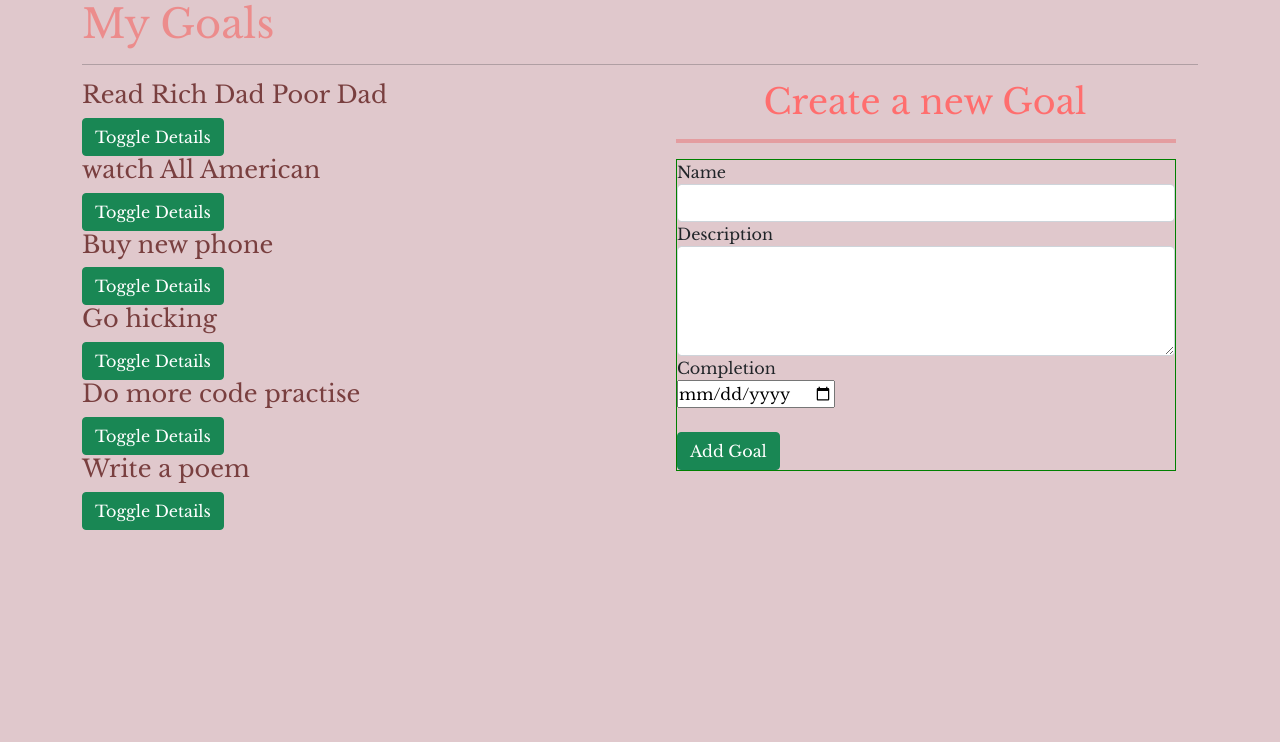
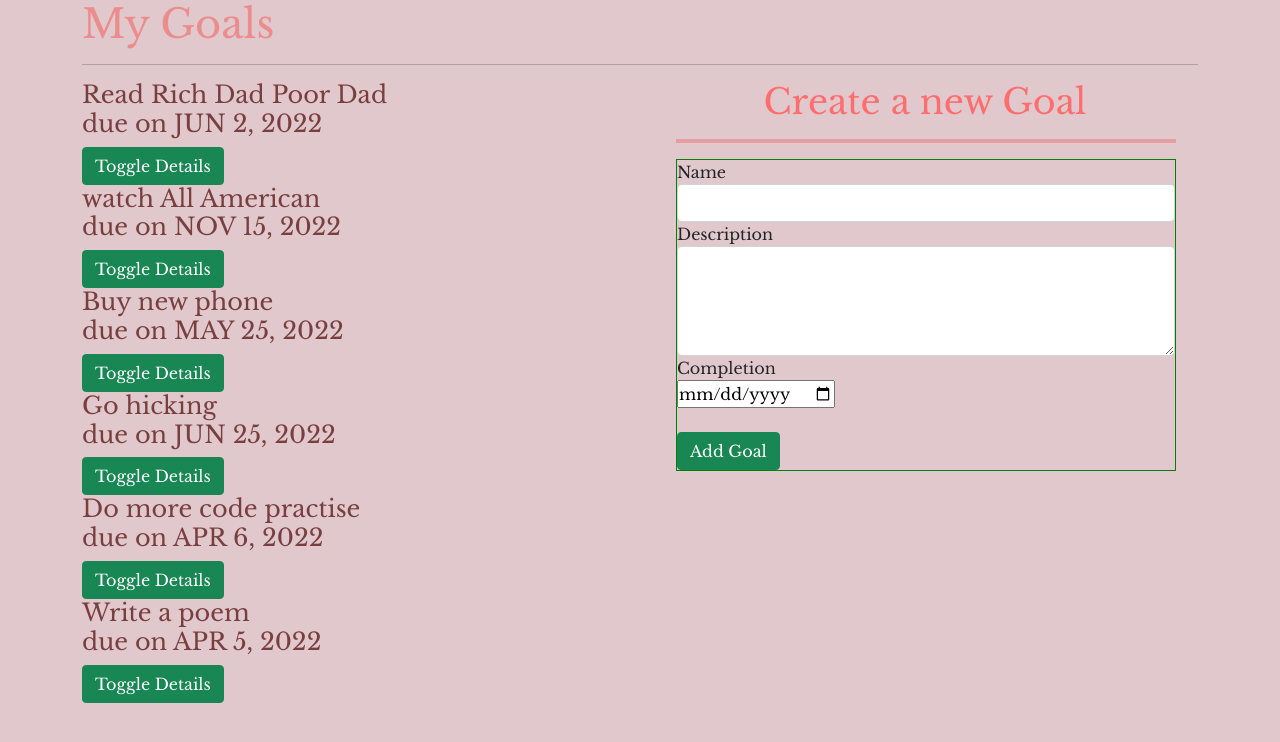
Before and after one commit to halimaprecious/Goal-tracker, an Angular app: page / in a window 1280 px wide. Shown: the top 742 px of the page. Built offline with nearby package versions, Linux system fonts and the light colour scheme; a web font is replaced by a local one.

Commit message:
display due date

```diff
--- a/src/app/goal/goal.component.html
+++ b/src/app/goal/goal.component.html
@@ -6,8 +6,8 @@
     <div class="col-md-6">
       <div *ngFor='let goal of goals; let i=index'>
         <div>
-          <h4 id={{i}} appStrikethrough>{{goal.name}} </h4>
-          <!-- due on {{goal.completeDate|date|uppercase}} -->
+          <h4 id={{i}} appStrikethrough>{{goal.name}} <br> due on {{goal.completeDate|date|uppercase}} </h4>
+
           <button (click)='toggleDetails(i)'class="btn btn-success">Toggle Details</button>
           <div *ngIf='goal.showDescription'>
             <app-goal-detail [goal]='goal' (isComplete)="deleteGoal($event,i)"> </app-goal-detail>
```
